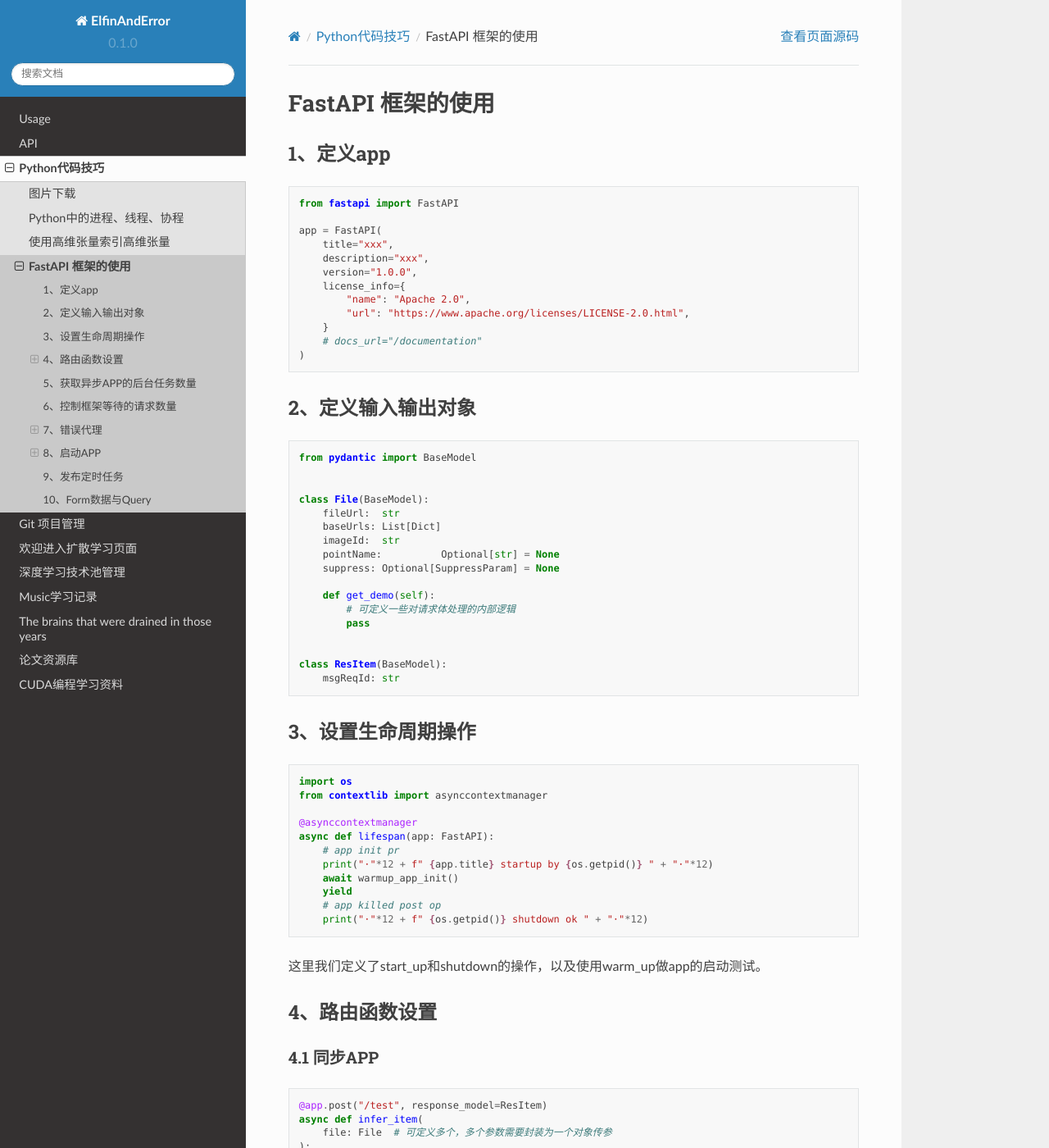
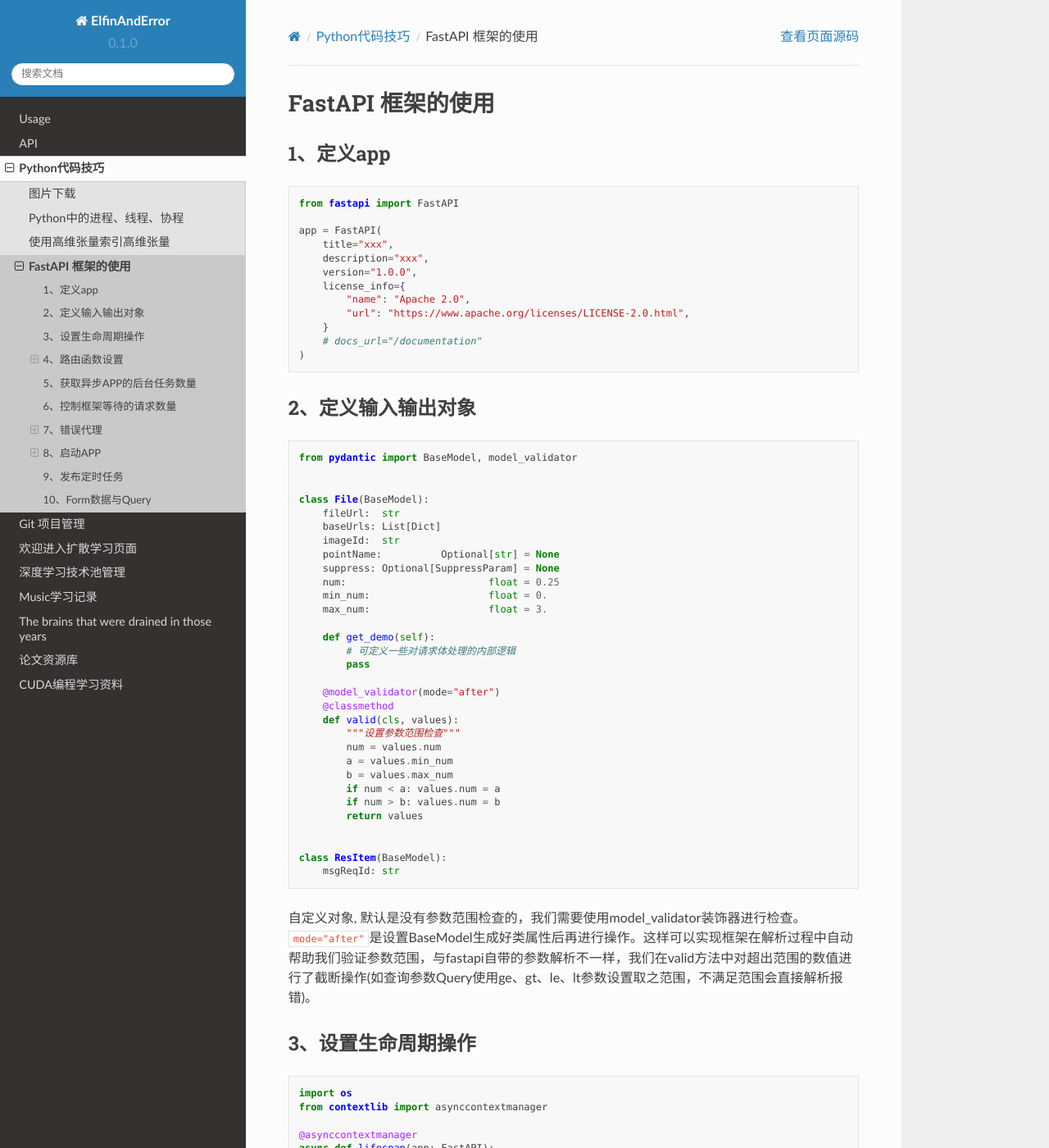
Before and after one commit to firstelfin/Book-ElfinAndError, a Sphinx documentation site: the page built from docs/source/pythonTrick/fastapi.md, in a window 1280 px wide and 1400 px high. Shown: the whole window at 82% size. Built offline with Sphinx 7.4.7 and the Read the Docs theme 2.0.0, drawn with Linux system fonts in a browser that asks for light colours; pages that are not in the unit, such as notebooks, are missing from menus; some of the changed text lies outside the part shown.

Commit message:
fastapi:model_validator

````diff
--- a/docs/source/conf.py
+++ b/docs/source/conf.py
@@ -22,6 +22,7 @@ extensions = [
     'sphinx.ext.autodoc',
     'sphinx.ext.autosummary',
     'sphinx.ext.intersphinx',
+    'sphinx.ext.viewcode'
 ]
 source_suffix = {
     ".rst": "restructuredtext",
--- a/docs/source/pythonTrick/fastapi.md
+++ b/docs/source/pythonTrick/fastapi.md
@@ -20,7 +20,7 @@ app = FastAPI(
 ## 2、定义输入输出对象
 
 ```python
-from pydantic import BaseModel
+from pydantic import BaseModel, model_validator
 
 
 class File(BaseModel):
@@ -29,15 +29,31 @@ class File(BaseModel):
     imageId:  str
     pointName:          Optional[str] = None
     suppress: Optional[SuppressParam] = None
+    num:                        float = 0.25
+    min_num:                    float = 0.
+    max_num:                    float = 3.
 
     def get_demo(self):
         # 可定义一些对请求体处理的内部逻辑
         pass
 
+    @model_validator(mode="after")
+    @classmethod
+    def valid(cls, values):
+        """设置参数范围检查"""
+        num = values.num
+        a = values.min_num
+        b = values.max_num
+        if num < a: values.num = a
+        if num > b: values.num = b
+        return values
+
 
 class ResItem(BaseModel):
     msgReqId: str
 ```
+
+自定义对象, 默认是没有参数范围检查的，我们需要使用model_validator装饰器进行检查。`mode="after"`是设置BaseModel生成好类属性后再进行操作。这样可以实现框架在解析过程中自动帮助我们验证参数范围，与fastapi自带的参数解析不一样，我们在valid方法中对超出范围的数值进行了截断操作(如查询参数Query使用ge、gt、le、lt参数设置取之范围，不满足范围会直接解析报错)。
 
 ## 3、设置生命周期操作
 
@@ -212,9 +228,9 @@ async def get_label(
     file:        bytes = File2(),
     reqID:         int = Form(-1),
     reqTime:       int = Form(-1),
-    model_conf:  float = Query(0.25, strict=False),
-    area_thresh: float = Query(10000, strict=False),
-    window_size: float = Query(60, strict=False)
+    model_conf:  float = Query(0.25, ge=0, le=1 strict=False),
+    area_thresh: float = Query(10000, ge=800, le=60000, strict=False),
+    window_size: float = Query(60, ge=0, le=10000, strict=False)
 ):
     img = img_decode(file)
     return {"model_conf": model_conf, "area_thresh": area_thresh, "window_size": window_size, "shape": img.shape}
@@ -222,6 +238,8 @@ async def get_label(
 ```
 
 > 注意：这里的area_thresh如果是整型，我们如果在形参上定义为: `area_thresh: int = 10000`, 那query参数在请求是如果是area_thresh=30.5，即小数部分不为0,那么参数解析会报错，area_thresh=30.0是可以解析的。
+
+> 注意Query(0.25, ge=0, le=1 strict=False)中设置了参数必须大于等于0小于等于1，越界会报422的错误。
 
 
 调用案例：
````
